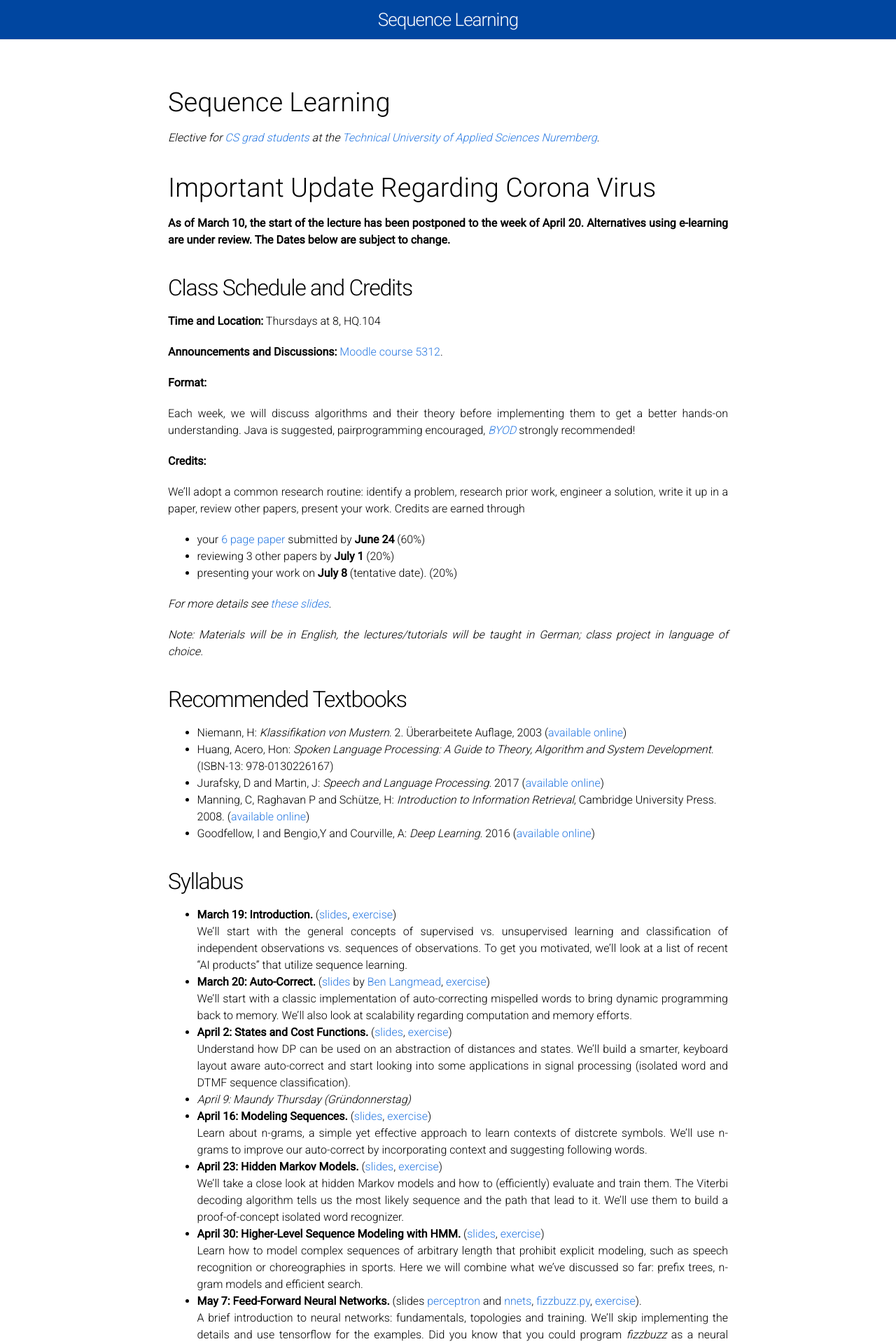
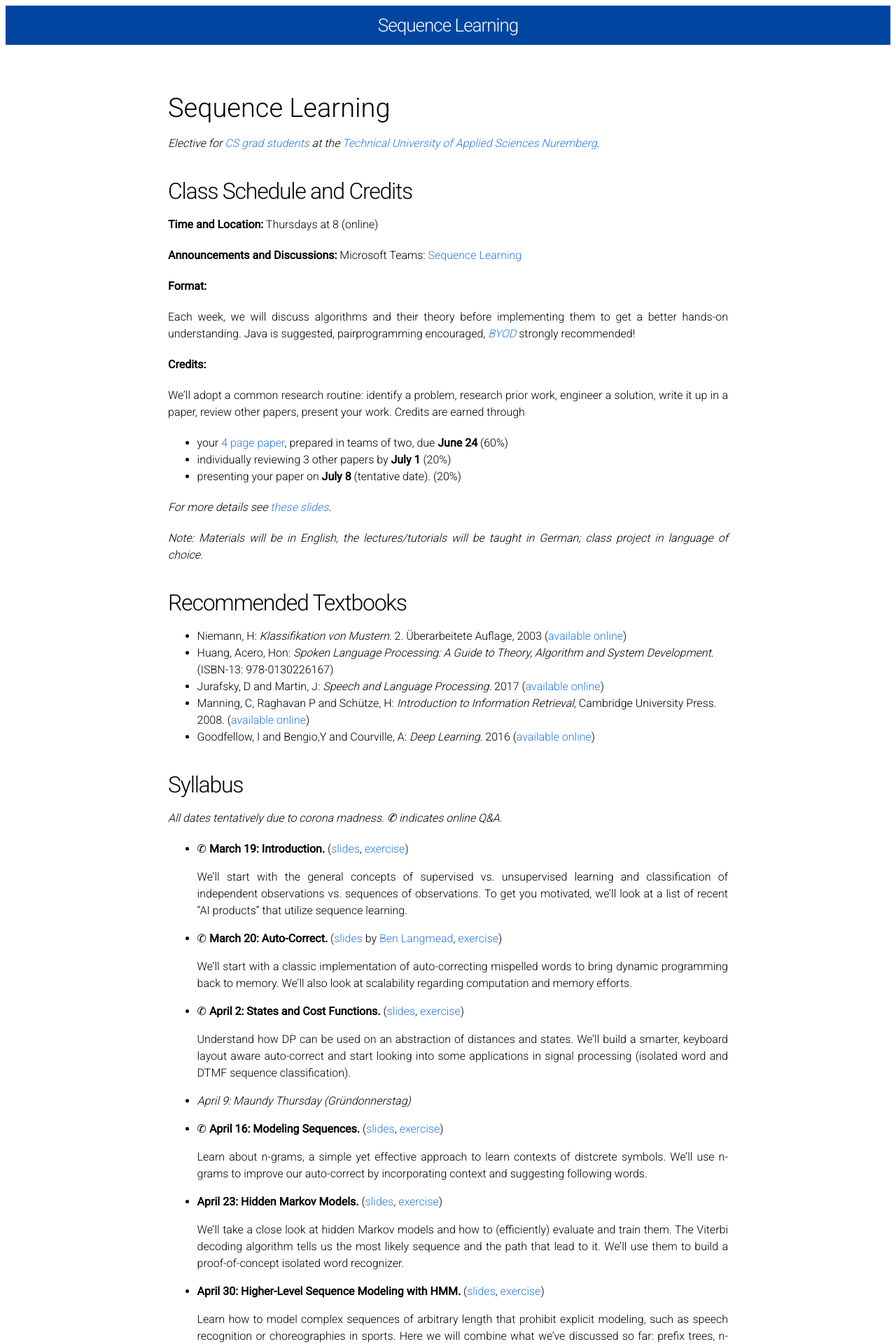
Before and after one commit to sikoried/sequence-learning, a Jekyll site: the page built from Readme.md, in a window 1280 px wide. Shown: the top 1920 px of the page at 70% size. Built offline with Jekyll 4.4.1, drawn with Linux system fonts in a browser that asks for light colours; our own code applies the rules of GitHub Pages for plain Markdown files; some of the changed text lies outside the part shown.

Commit message:
Update SS2020

```diff
--- a/Readme.md
+++ b/Readme.md
@@ -3,16 +3,12 @@
 _Elective for [CS grad students](https://www.th-nuernberg.de/fakultaeten/in/studium/masterstudiengang-informatik/) at the [Technical University of Applied Sciences Nuremberg](https://www.th-nuernberg.de/)._
 
 
-# Important Update Regarding Corona Virus
-
-**As of March 10, the start of the lecture has been postponed to the week of April 20. Alternatives using e-learning are under review. The Dates below are subject to change.**
-
 
 ## Class Schedule and Credits
 
-**Time and Location:** Thursdays at 8, HQ.104
+**Time and Location:** Thursdays at 8 (online)
 
-**Announcements and Discussions:** [Moodle course 5312](https://elearning.ohmportal.de/course/view.php?id=5312).
+**Announcements and Discussions:** Microsoft Teams: [Sequence Learning](https://teams.microsoft.com/l/team/19%3a4c844498dec6420ca6b0667b9ad02571%40thread.tacv2/conversations?groupId=9d0d8151-8b59-4160-a6ab-06afa1434d78&tenantId=2bb870ba-c8e4-4d13-b6c1-e78539138e20)
 
 **Format:**
 
@@ -24,9 +20,9 @@ Java is suggested, pairprogramming encouraged, [_BYOD_](https://en.wikipedia.org
 We'll adopt a common research routine: identify a problem, research prior work, engineer a solution, write it up in a paper, review other papers, present your work.
 Credits are earned through
 
-- your [6 page paper](https://journals.ieeeauthorcenter.ieee.org/create-your-ieee-article/authoring-tools-and-templates/ieee-article-templates/templates-for-transactions/) submitted by **June 24** (60%)
-- reviewing 3 other papers by **July 1** (20%)
-- presenting your work on **July 8** (tentative date). (20%)
+- your [4 page paper](https://journals.ieeeauthorcenter.ieee.org/create-your-ieee-article/authoring-tools-and-templates/ieee-article-templates/templates-for-transactions/), prepared in teams of two, due **June 24** (60%)
+- individually reviewing 3 other papers by **July 1** (20%)
+- presenting your paper on **July 8** (tentative date). (20%)
 
 _For more details see [these slides](99/credits-howto/)._
 
@@ -44,24 +40,26 @@ _Note: Materials will be in English, the lectures/tutorials will be taught in Ge
 
 ## Syllabus
 
-- **March 19: Introduction.** ([slides](00/introduction/), [exercise](00/exercise/))
+_All dates tentatively due to corona madness. ✆ indicates online Q&A._
+
+- ✆ **March 19: Introduction.** ([slides](00/introduction/), [exercise](00/exercise/))
 
 	We'll start with the general concepts of supervised vs. unsupervised learning and classification of independent observations vs. sequences of observations.
 	To get you motivated, we'll look at a list of recent "AI products" that utilize sequence learning.
 
-- **March 20: Auto-Correct.** ([slides](http://www.cs.jhu.edu/~langmea/resources/lecture_notes/dp_and_edit_dist.pdf) by [Ben Langmead](http://www.langmead-lab.org/), [exercise](01/autocorrect/))
+- ✆ **March 20: Auto-Correct.** ([slides](http://www.cs.jhu.edu/~langmea/resources/lecture_notes/dp_and_edit_dist.pdf) by [Ben Langmead](http://www.langmead-lab.org/), [exercise](01/autocorrect/))
 
 	We'll start with a classic implementation of auto-correcting mispelled words to bring dynamic programming back to memory.
 	We'll also look at scalability regarding computation and memory efforts.
 
-- **April 2: States and Cost Functions.** ([slides](02/cost-and-states/slides/), [exercise](02/cost-and-states/))
+- ✆ **April 2: States and Cost Functions.** ([slides](02/cost-and-states/slides/), [exercise](02/cost-and-states/))
 
 	Understand how DP can be used on an abstraction of distances and states.
 	We'll build a smarter, keyboard layout aware auto-correct and start looking into some applications in signal processing (isolated word and DTMF sequence classification).
 
 - _April 9: Maundy Thursday (Gründonnerstag)_
 
-- **April 16: Modeling Sequences.** ([slides](03-ngrams/sv-lm.pdf), [exercise](03/ngrams/))
+- ✆ **April 16: Modeling Sequences.** ([slides](03-ngrams/sv-lm.pdf), [exercise](03/ngrams/))
 
 	Learn about n-grams, a simple yet effective approach to learn contexts of distcrete symbols.
 	We'll use n-grams to improve our auto-correct by incorporating context and suggesting following words.
@@ -80,8 +78,8 @@ _Note: Materials will be in English, the lectures/tutorials will be taught in Ge
 - **May 7: Feed-Forward Neural Networks.** (slides [perceptron](06-nnets/sl-perceptron.pdf) and [nnets](06-nnets/sl-mlp.pdf), [fizzbuzz.py](06-nnets/fizzbuzz.tf), [exercise](06/nnets/)).
 
 	A brief introduction to neural networks: fundamentals, topologies and training.
-	We'll skip implementing the details and use tensorflow for the examples. Did you know that you could program _fizzbuzz_ as a neural network?
-	_Please have Python with Numpy and TensorFlow installed and operational on your machine!_
+	We'll skip implementing the details and use pytorch for the examples. Did you know that you could program _fizzbuzz_ as a neural network?
+	_Please have Python with Numpy and PyTorch installed and operational on your machine!_
 
 - **May 14: Recurrent Neural Networks.** (slides [cs231n: RNNs](07-rnns/cs231n_2018_lecture10_excerpts.pdf), [exercise](07/rnns/))
 
--- a/_config.yml
+++ b/_config.yml
@@ -10,6 +10,7 @@ exclude:
   - LICENSE
   - Remarks.md
   - jstk
+  - vendor
   - 05-decoding/exp
   - 06-nnets/admission.csv
   - 06-nnets/wheat-seeds.csv
--- a/css/main.css
+++ b/css/main.css
@@ -1,10 +1,6 @@
 /* Base */
 /* ----------------------------------------------------------*/
 
-* {
-  margin: 0;
-  padding: 0;
-}
 
 html, body { height: 100%; }
 
```
Also changed, not shown: 00-introduction/00-exercise.md (+1 -0 lines), 00-introduction/00-introduction.html (+17 -47 lines), 1 other file.
